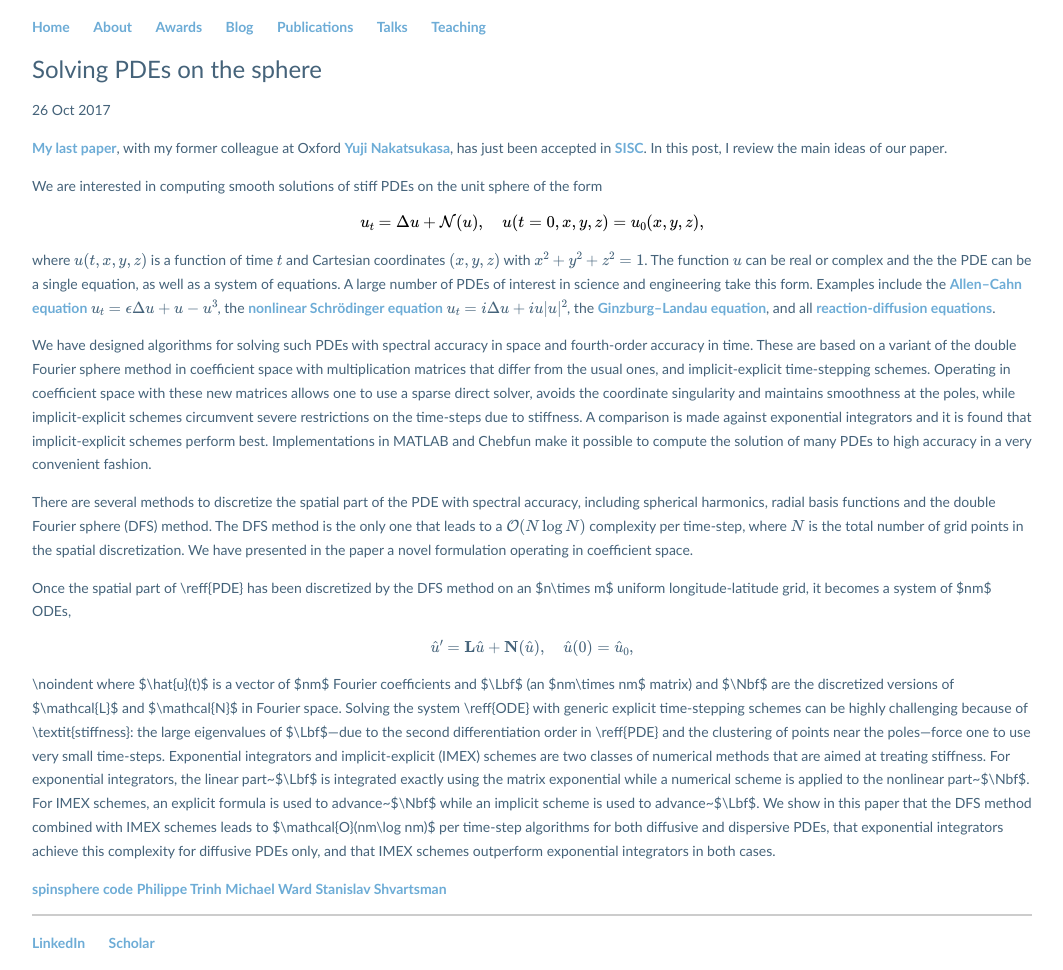
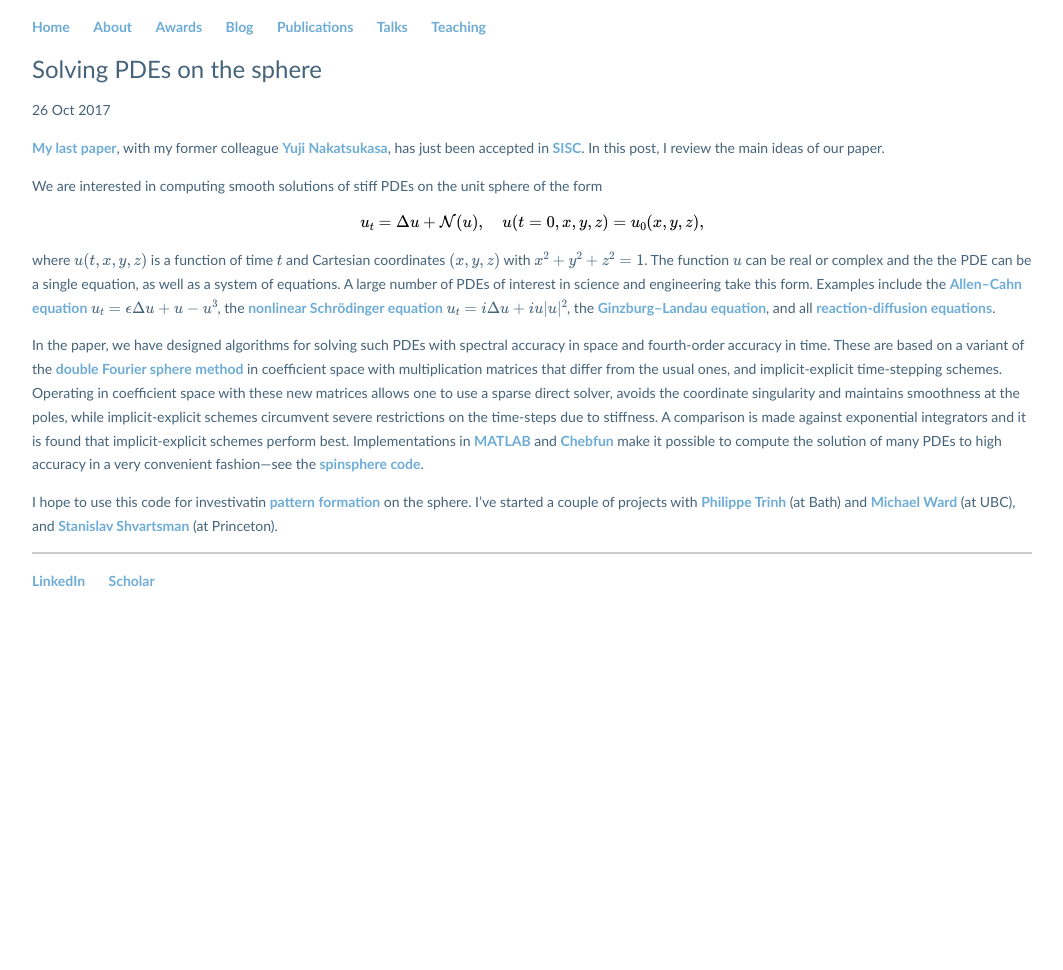
Before and after one commit to Hadrien-Montanelli/Hadrien-Montanelli.github.io, a Jekyll site: the page built from _posts/2017-10-26-pdes-sphere.md, in a window 1280 px wide. Shown: the whole page, without its empty margins (108-1171 px from the left). Built offline with Jekyll 4.4.1, drawn with Linux system fonts in a browser that asks for light colours; formulas are drawn with MathJax 3; after the commit the page ends 900 px from its top, so only the background shows below that.

Commit message:
Update 2017-10-26-pdes-sphere.md

```diff
--- a/_posts/2017-10-26-pdes-sphere.md
+++ b/_posts/2017-10-26-pdes-sphere.md
@@ -4,7 +4,7 @@ title: "Solving PDEs on the sphere"
 date: 2017-10-26
 ---
 
-<a href="http://arxiv.org/pdf/1701.06030.pdf">My last paper</a>, with my former colleague at Oxford
+<a href="http://arxiv.org/pdf/1701.06030.pdf">My last paper</a>, with my former colleague
 <a href="http://www.opt.mist.i.u-tokyo.ac.jp/~nakatsukasa/">Yuji Nakatsukasa</a>, has just been accepted in
 <a href="http://www.siam.org/journals/sisc.php">SISC</a>. In this post, I review the main ideas of our paper.
 
@@ -23,31 +23,11 @@ $$u_t = \epsilon\Delta u + u - u^3$$, the
 <a href="http://en.wikipedia.org/wiki/Nonlinear_Schrödinger_equation">nonlinear Schrödinger equation</a>
 $$u_t=i\Delta u + iu|u|^2$$, the <a href="http://en.wikipedia.org/wiki/Ginzburg–Landau_theory">Ginzburg--Landau equation</a>, and all <a href="https://en.wikipedia.org/wiki/Reaction–diffusion_system">reaction-diffusion equations</a>.
 
-We have designed algorithms for solving such PDEs with spectral accuracy in space and fourth-order accuracy in time.
-These are based on a variant of the double Fourier sphere method in coefficient space with multiplication matrices that differ from the usual ones, and implicit-explicit time-stepping schemes.
+In the paper, we have designed algorithms for solving such PDEs with spectral accuracy in space and fourth-order accuracy in time. These are based on a variant of the <a href="http://en.wikipedia.org/wiki/Double_Fourier_sphere_method">double Fourier sphere method</a> in coefficient space with multiplication matrices that differ from the usual ones, and implicit-explicit time-stepping schemes.
 Operating in coefficient space with these new matrices allows one to use a sparse direct solver, avoids the coordinate singularity and maintains smoothness at the poles, while implicit-explicit schemes circumvent severe restrictions on the time-steps due to stiffness.
 A comparison is made against exponential integrators and it is found that implicit-explicit schemes perform best.
-Implementations in MATLAB and Chebfun make it possible to compute the solution of many PDEs to high accuracy in a very convenient fashion.
+Implementations in <a href="http://www.mathworks.com/products/matlab.html">MATLAB</a> and <a href="http://www.chebfun.org">Chebfun</a> make it possible to compute the solution of many PDEs to high accuracy in a very convenient fashion---see the<a href="http://www.chebfun.org/docs/guide/guide19.html"> spinsphere code</a>.
 
-There are several methods to discretize the spatial part of the PDE with spectral accuracy,
-including spherical harmonics, radial basis functions and the double Fourier sphere (DFS) method.
-The DFS method is the only one that leads to a $$\mathcal{O}(N\log N)$$ complexity per time-step, where $$N$$ is the total number of grid points in the spatial discretization.
-We have presented in the paper a novel formulation operating in coefficient space.
-
-Once the spatial part of \reff{PDE} has been discretized by the DFS method on an $n\times m$ uniform longitude-latitude grid, it becomes a system of $nm$ ODEs,
-\begin{equation}
-\hat{u}' = \mathbf{L}\hat{u} + \mathbf{N}(\hat{u}), \quad \hat{u}(0)=\hat{u}_0,
-\label{ODE}
-\end{equation}
-
-\noindent where $\hat{u}(t)$ is a vector of $nm$ Fourier coefficients and $\Lbf$ (an $nm\times nm$ matrix) and $\Nbf$ are the discretized versions of $\mathcal{L}$ and $\mathcal{N}$ in Fourier space. Solving the system \reff{ODE} with generic explicit time-stepping schemes can be highly challenging because of \textit{stiffness}:
-the large eigenvalues of $\Lbf$---due to the second differentiation order in \reff{PDE} and the clustering of points near the poles---force one to use very small time-steps.
-Exponential integrators and implicit-explicit (IMEX) schemes are two classes of numerical methods that are aimed at treating stiffness.
-For exponential integrators, the linear part~$\Lbf$ is integrated exactly using the matrix exponential while a numerical scheme is applied to the nonlinear part~$\Nbf$.
-For IMEX schemes, an explicit formula is used to advance~$\Nbf$ while an implicit scheme is used to advance~$\Lbf$.
-We show in this paper that the DFS method combined with IMEX schemes leads to $\mathcal{O}(nm\log nm)$ per time-step algorithms for both diffusive and dispersive PDEs, that exponential integrators achieve this complexity for diffusive PDEs only, and that IMEX schemes outperform exponential integrators in both cases.
-
-<a href="http://www.chebfun.org/docs/guide/guide19.html"> spinsphere code</a>
-<a href="http://www.ptrinh.com">Philippe Trinh</a>
-<a href="http://www.math.ubc.ca/~ward/">Michael Ward</a>
-<a href="http://shvartsmanlab.com">Stanislav Shvartsman</a>
+I hope to use this code for investivatin <a href="http://en.wikipedia.org/wiki/Pattern_formation">pattern formation</a> on the sphere. I've started a couple of projects with <a href="http://www.ptrinh.com">Philippe Trinh</a> (at Bath) and
+<a href="http://www.math.ubc.ca/~ward/">Michael Ward</a> (at UBC), and
+<a href="http://shvartsmanlab.com">Stanislav Shvartsman</a> (at Princeton).
```
